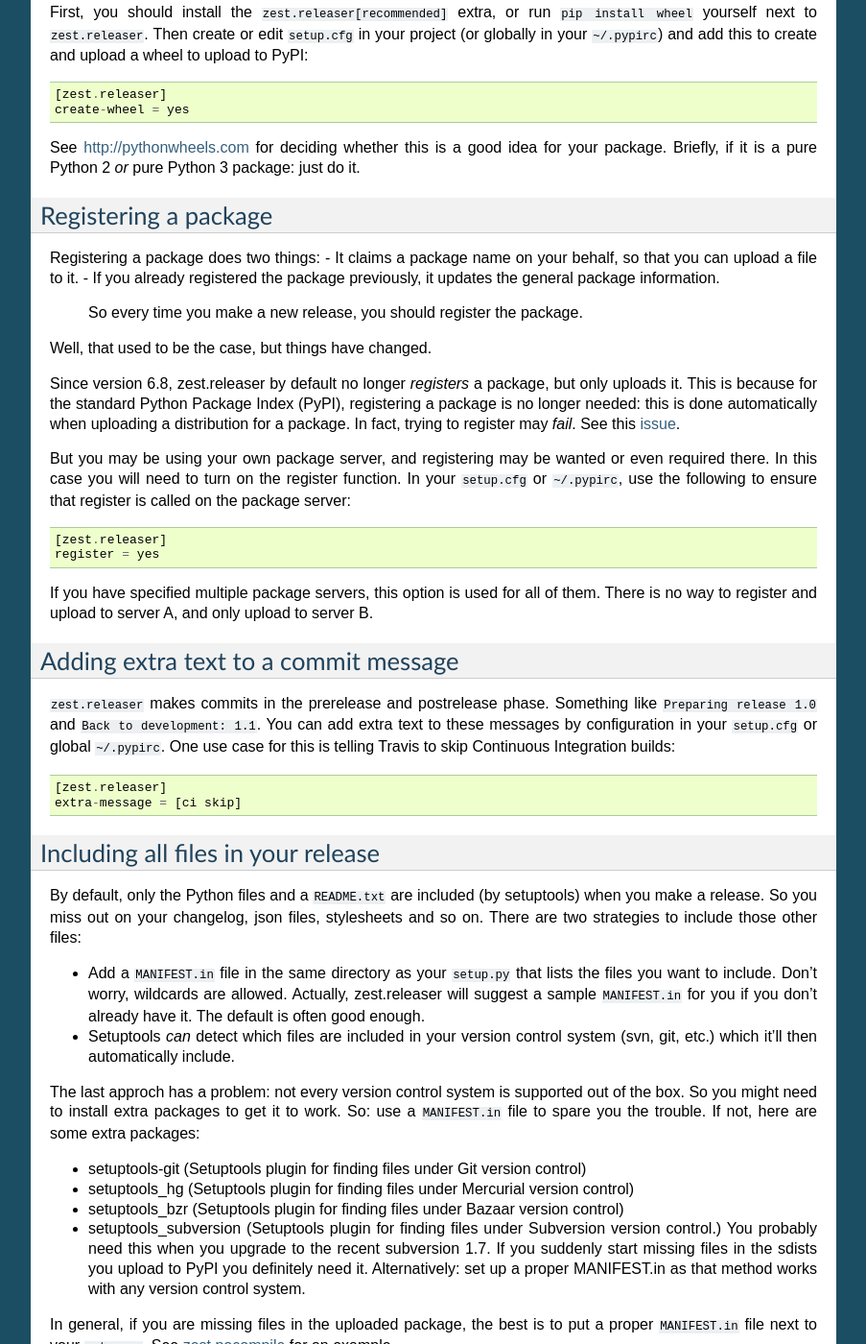
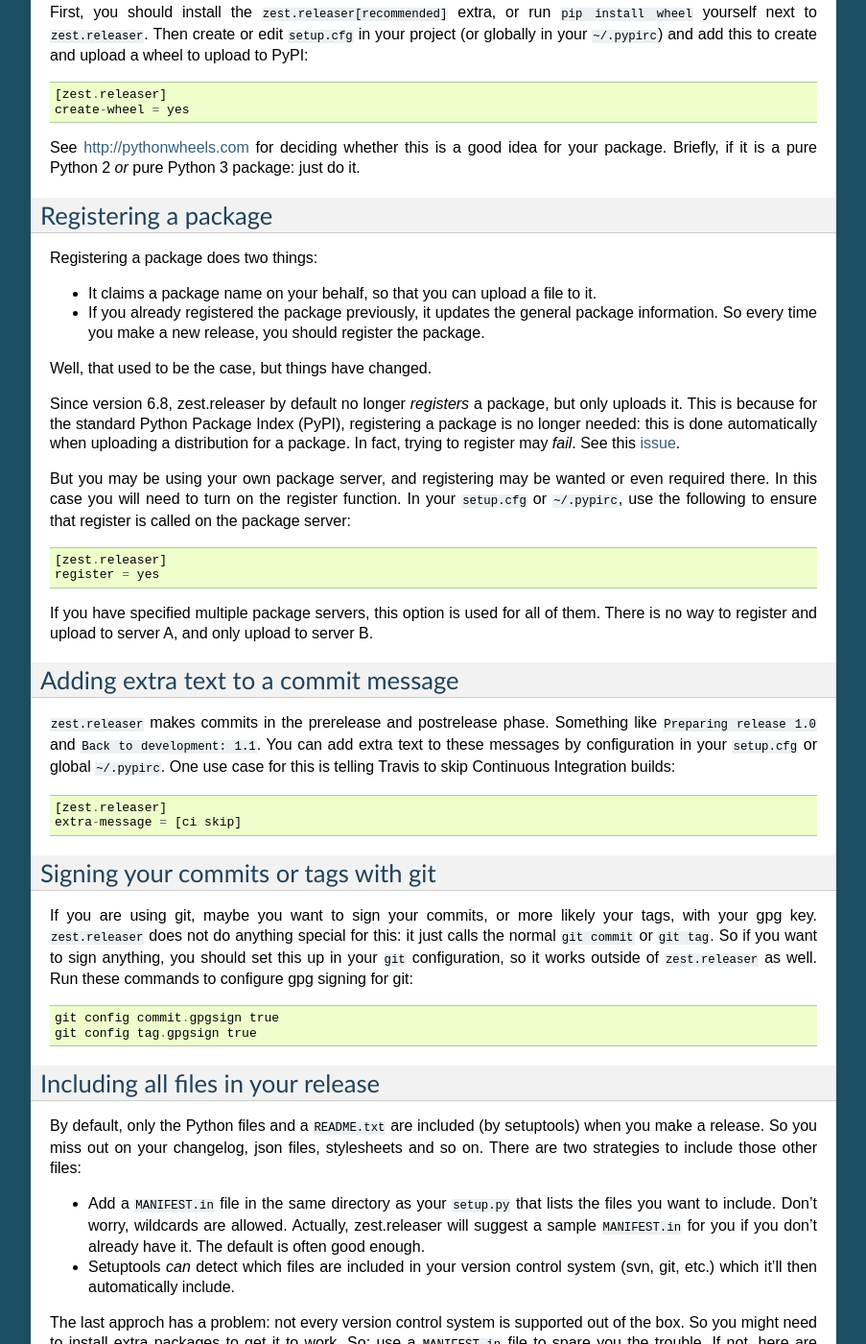
Before and after one commit to zestsoftware/zest.releaser, a Sphinx documentation site: the page built from doc/source/uploading.rst, in a window 1280 px wide and 1400 px high, scrolled down 1721 px. Shown: the whole window at 96% size, without its empty margins (198-1101 px from the left). Built offline with Sphinx 7.4.7, drawn with Linux system fonts in a browser that asks for light colours; some of the changed text lies outside the part shown.

Commit message:
Added information on setting up commit or tag signing for git.
See https://github.com/zestsoftware/zest.releaser/issues/152

```diff
--- a/doc/source/uploading.rst
+++ b/doc/source/uploading.rst
@@ -128,6 +128,7 @@
 ---------------------
 
 Registering a package does two things:
+
 - It claims a package name on your behalf, so that you can upload a file to it.
 - If you already registered the package previously, it updates the general package information.
   So every time you make a new release, you should register the package.
@@ -165,6 +166,18 @@
 
   [zest.releaser]
   extra-message = [ci skip]
+
+
+Signing your commits or tags with git
+-------------------------------------
+
+If you are using git, maybe you want to sign your commits, or more likely your tags, with your gpg key.
+``zest.releaser`` does not do anything special for this: it just calls the normal ``git commit`` or ``git tag``.
+So if you want to sign anything, you should set this up in your ``git`` configuration, so it works outside of ``zest.releaser`` as well.
+Run these commands to configure gpg signing for git::
+
+  git config commit.gpgsign true
+  git config tag.gpgsign true
 
 
 Including all files in your release
```
